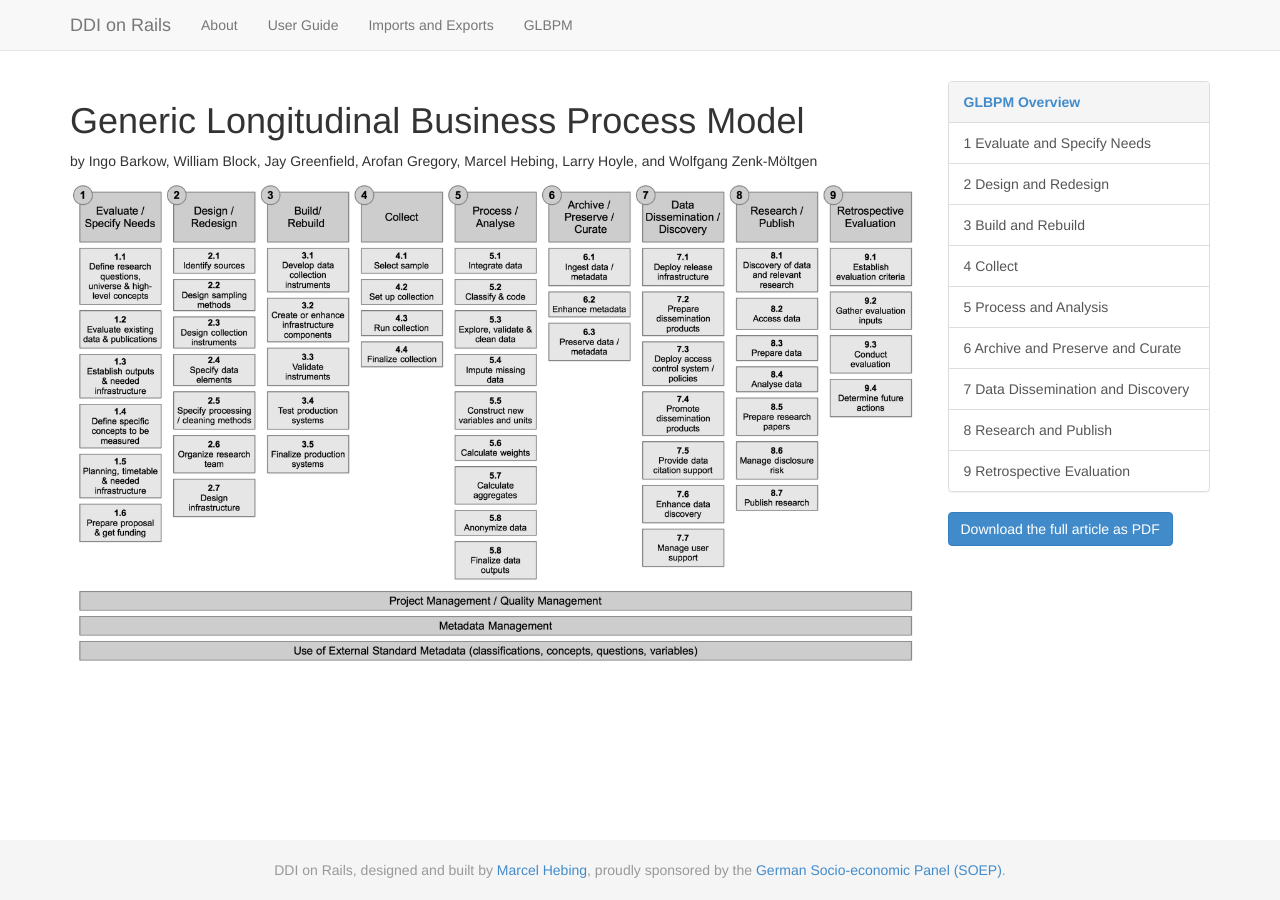
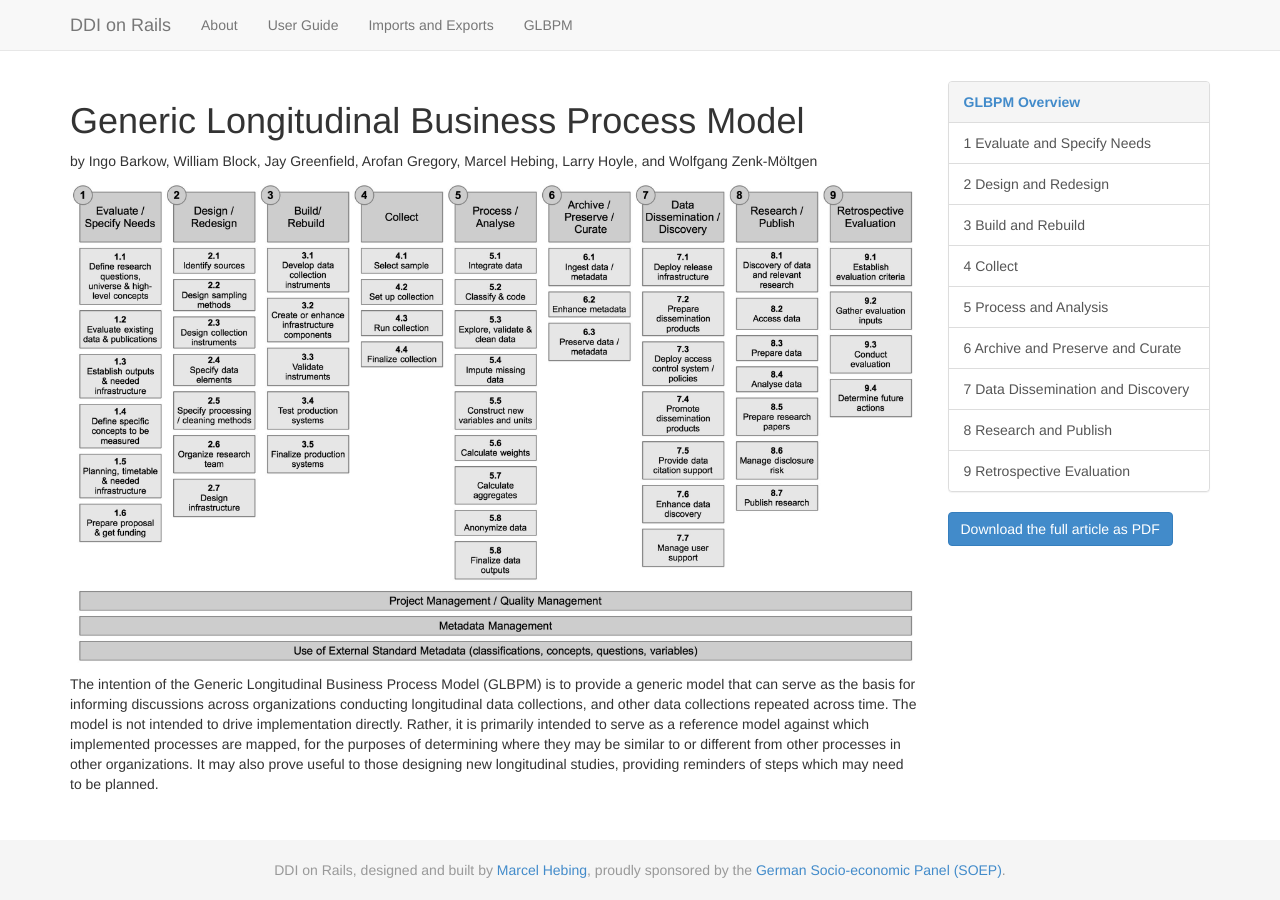
Before and after one commit to ddionrails/glbpm, a Jekyll site: the page built from index.html, in a window 1280 px wide. Built offline with Jekyll 4.4.1, drawn with Linux system fonts in a browser that asks for light colours.

Commit message:
Update index.html

```diff
--- a/index.html
+++ b/index.html
@@ -6,7 +6,10 @@ title: "Generic Longitudinal Business Process Model"
   by Ingo Barkow, William Block, Jay Greenfield, Arofan Gregory, Marcel Hebing, Larry Hoyle, and Wolfgang Zenk-Möltgen
 </p>
 <p>
-</p>
 <img src="images/glbpm.jpg"
      alt="GLBPM"
      class="img-responsive">
+</p>
+<p>
+  The intention of the Generic Longitudinal Business Process Model (GLBPM) is to provide a generic model that can serve as the basis for informing discussions across organizations conducting longitudinal data collections, and other data collections repeated across time. The model is not intended to drive implementation directly. Rather, it is primarily intended to serve as a reference model against which implemented processes are mapped, for the purposes of determining where they may be similar to or different from other processes in other organizations. It may also prove useful to those designing new longitudinal studies, providing reminders of steps which may need to be planned.
+</p>
```
